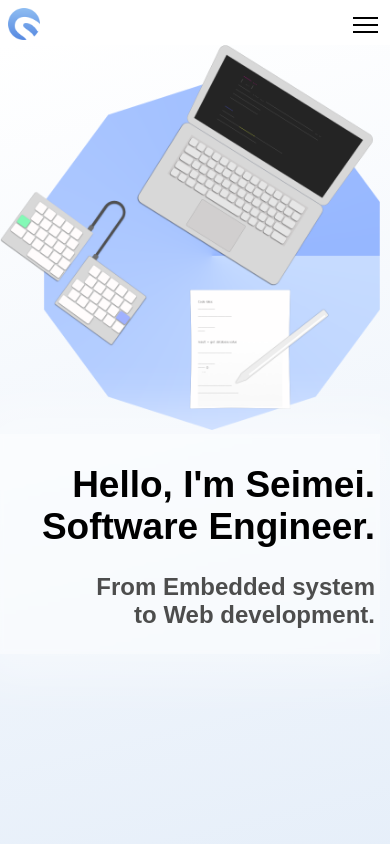
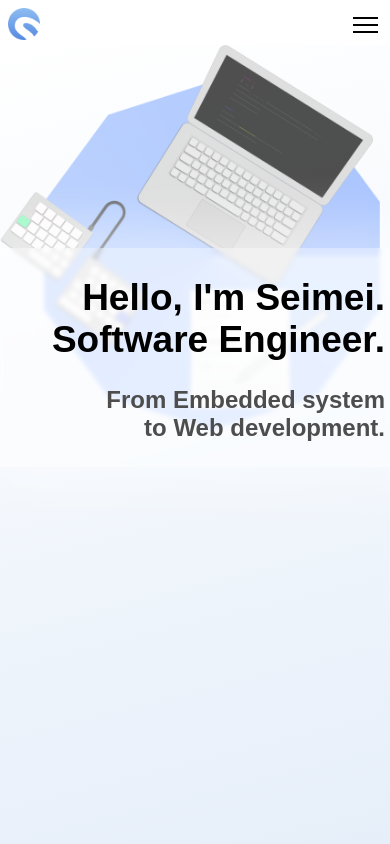
Before and after one commit to Lulkafe/Portofolio, a Next.js app: page / in a window 390 px wide. Shown: the top 844 px of the page. Built offline with nearby package versions, Linux system fonts and the light colour scheme.

Commit message:
made a design adjustment (msg position)

```diff
--- a/styles/Welcome.module.sass
+++ b/styles/Welcome.module.sass
@@ -112,9 +112,9 @@
         font-size: 37px
     .greeting_sub
         font-size: 24px
-    .greeting_container
-        position: relative
-        animation: fade-in-msg-mobile2 1.5s
+    .image_wrapper
+        opacity: 0.8
+
 
 @media only screen and (max-width: 370px)
     .greeting_main
```
